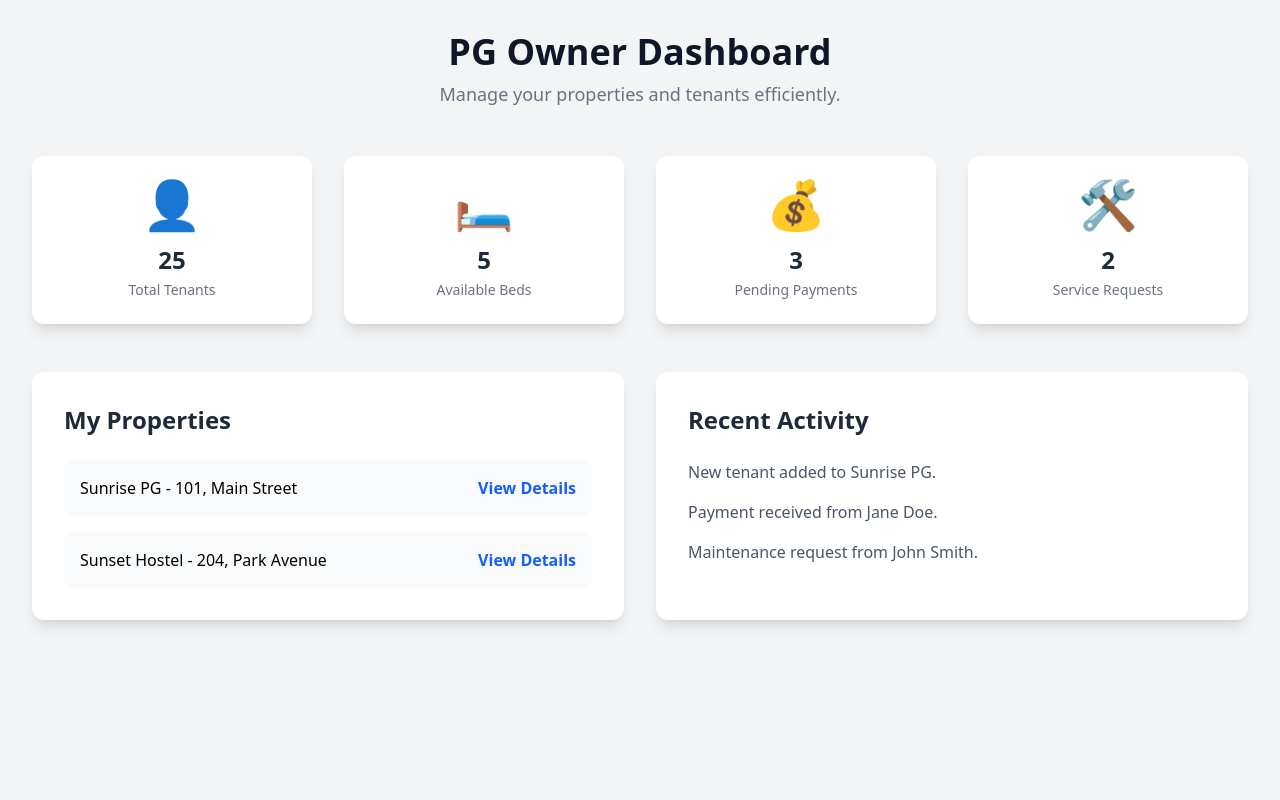
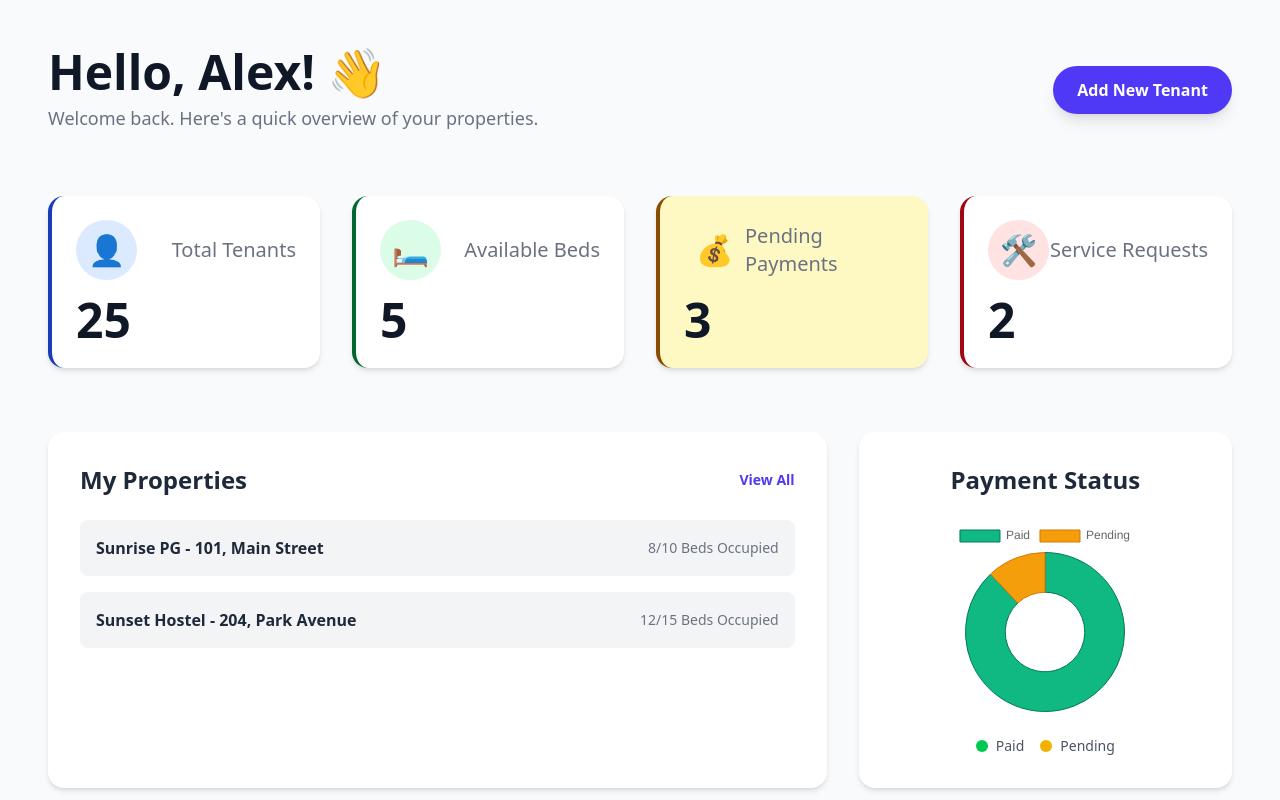
Before and after one commit to PVP-404/zip-nivasa, a React (Vite) app in the folder frontend/: page /dashboard/pgowner in a window 1280 px wide. Shown: the top 800 px of the page. Built offline with nearby package versions, Linux system fonts and the light colour scheme.

Commit message:
Updated PGOwnerDashboard and package files

```diff
--- a/frontend/package.json
+++ b/frontend/package.json
@@ -11,8 +11,10 @@
   },
   "dependencies": {
     "@tailwindcss/vite": "^4.1.11",
+    "chart.js": "^4.5.0",
     "framer-motion": "^12.23.12",
     "react": "^19.1.0",
+    "react-chartjs-2": "^5.3.0",
     "react-dom": "^19.1.0",
     "react-router-dom": "^7.7.1",
     "tailwindcss": "^4.1.11"
--- a/frontend/src/pages/dashboard/PGOwnerDashboard.jsx
+++ b/frontend/src/pages/dashboard/PGOwnerDashboard.jsx
@@ -1,75 +1,132 @@
 import React from 'react';
 import { motion } from 'framer-motion';
+import { Doughnut } from 'react-chartjs-2';
+import { Chart as ChartJS, ArcElement, Tooltip, Legend } from 'chart.js';
+
+ChartJS.register(ArcElement, Tooltip, Legend);
+
+// Mock data for the chart
+const paymentData = {
+  labels: ['Paid', 'Pending'],
+  datasets: [{
+    data: [22, 3], // Total tenants - pending payments, and pending payments
+    backgroundColor: ['#10b981', '#f59e0b'],
+    borderColor: ['#047857', '#d97706'],
+    borderWidth: 1,
+  }],
+};
 
 const stats = [
-  { title: "Total Tenants", value: 25, icon: "👤" },
-  { title: "Available Beds", value: 5, icon: "🛏️" },
-  { title: "Pending Payments", value: 3, icon: "💰" },
-  { title: "Service Requests", value: 2, icon: "🛠️" },
+  { title: "Total Tenants", value: 25, icon: "👤", color: "bg-blue-100 text-blue-800" },
+  { title: "Available Beds", value: 5, icon: "🛏️", color: "bg-green-100 text-green-800" },
+  { title: "Pending Payments", value: 3, icon: "💰", color: "bg-yellow-100 text-yellow-800" },
+  { title: "Service Requests", value: 2, icon: "🛠️", color: "bg-red-100 text-red-800" },
 ];
 
 const cardVariants = {
-  hidden: { opacity: 0, scale: 0.9 },
-  visible: { opacity: 1, scale: 1 },
+  hidden: { opacity: 0, scale: 0.9, y: 20 },
+  visible: { opacity: 1, scale: 1, y: 0 },
 };
 
 const PGOwnerDashboard = () => {
   return (
-    <div className="min-h-screen bg-gray-100 p-8">
+    <div className="min-h-screen bg-gray-50 font-sans p-8 md:p-12">
       <motion.div
-        initial={{ y: -50, opacity: 0 }}
-        animate={{ y: 0, opacity: 1 }}
-        transition={{ duration: 0.5 }}
+        initial={{ opacity: 0, y: -20 }}
+        animate={{ opacity: 1, y: 0 }}
+        transition={{ duration: 0.6 }}
       >
-        <h1 className="text-4xl font-extrabold text-gray-900 text-center mb-2">
-          PG Owner Dashboard
-        </h1>
-        <p className="text-lg text-gray-500 text-center mb-12">
-          Manage your properties and tenants efficiently.
-        </p>
+        <div className="flex justify-between items-center mb-10 md:mb-16">
+          <div className="flex flex-col">
+            <h1 className="text-4xl md:text-5xl font-extrabold text-gray-900">
+              Hello, Alex! 👋
+            </h1>
+            <p className="text-lg text-gray-500 mt-2">
+              Welcome back. Here's a quick overview of your properties.
+            </p>
+          </div>
+          <button className="hidden md:block bg-indigo-600 text-white font-semibold py-3 px-6 rounded-full shadow-lg hover:bg-indigo-700 transition duration-300">
+            Add New Tenant
+          </button>
+        </div>
       </motion.div>
 
       <motion.div
-        className="grid grid-cols-1 md:grid-cols-2 lg:grid-cols-4 gap-8 max-w-7xl mx-auto"
+        className="grid grid-cols-1 sm:grid-cols-2 lg:grid-cols-4 gap-6 md:gap-8 max-w-7xl mx-auto"
         initial="hidden"
         animate="visible"
-        variants={{
-          visible: { transition: { staggerChildren: 0.15 } }
-        }}
+        variants={{ visible: { transition: { staggerChildren: 0.1 } } }}
       >
         {stats.map((stat, index) => (
           <motion.div
             key={index}
             variants={cardVariants}
-            className="bg-white rounded-xl shadow-lg p-6 text-center hover:shadow-2xl transition-all duration-300 transform hover:-translate-y-1"
+            transition={{ duration: 0.5 }}
+            className={`bg-white rounded-2xl shadow-md p-6 border-l-4 ${stat.color} transition-all duration-300 transform hover:-translate-y-2 hover:shadow-xl`}
           >
-            <div className="text-5xl mb-4">{stat.icon}</div>
-            <h2 className="text-2xl font-bold text-gray-800 mb-1">{stat.value}</h2>
-            <p className="text-sm text-gray-500">{stat.title}</p>
+            <div className="flex items-center justify-between mb-4">
+              <div className={`p-3 rounded-full ${stat.color.split(' ')[0]}`}>
+                <span className="text-3xl">{stat.icon}</span>
+              </div>
+              <p className="text-xl font-medium text-gray-500">{stat.title}</p>
+            </div>
+            <h2 className="text-4xl md:text-5xl font-extrabold text-gray-900">{stat.value}</h2>
           </motion.div>
         ))}
       </motion.div>
 
-      <div className="mt-12 max-w-7xl mx-auto grid grid-cols-1 lg:grid-cols-2 gap-8">
-        <div className="bg-white rounded-xl shadow-lg p-8">
-          <h2 className="text-2xl font-bold text-gray-800 mb-6">My Properties</h2>
+      <div className="mt-10 md:mt-16 max-w-7xl mx-auto grid grid-cols-1 lg:grid-cols-3 gap-6 md:gap-8">
+        <div className="lg:col-span-2 bg-white rounded-2xl shadow-md p-8">
+          <div className="flex items-center justify-between mb-6">
+            <h2 className="text-2xl font-bold text-gray-800">My Properties</h2>
+            <button className="text-indigo-600 font-semibold text-sm hover:underline">
+              View All
+            </button>
+          </div>
           <ul className="space-y-4">
-            <li className="p-4 bg-gray-50 rounded-lg flex justify-between items-center">
-              <span>Sunrise PG - 101, Main Street</span>
-              <span className="text-blue-600 font-semibold">View Details</span>
+            <li className="flex justify-between items-center p-4 bg-gray-100 rounded-lg transition duration-200 hover:bg-gray-200 cursor-pointer">
+              <span className="font-semibold text-gray-800">Sunrise PG - 101, Main Street</span>
+              <span className="text-sm text-gray-500">8/10 Beds Occupied</span>
             </li>
-            <li className="p-4 bg-gray-50 rounded-lg flex justify-between items-center">
-              <span>Sunset Hostel - 204, Park Avenue</span>
-              <span className="text-blue-600 font-semibold">View Details</span>
+            <li className="flex justify-between items-center p-4 bg-gray-100 rounded-lg transition duration-200 hover:bg-gray-200 cursor-pointer">
+              <span className="font-semibold text-gray-800">Sunset Hostel - 204, Park Avenue</span>
+              <span className="text-sm text-gray-500">12/15 Beds Occupied</span>
             </li>
           </ul>
         </div>
-        <div className="bg-white rounded-xl shadow-lg p-8">
+
+        <div className="bg-white rounded-2xl shadow-md p-8 flex flex-col items-center">
+          <h2 className="text-2xl font-bold text-gray-800 mb-6">Payment Status</h2>
+          <div className="w-48 h-48 mb-6">
+            <Doughnut data={paymentData} />
+          </div>
+          <div className="flex space-x-4">
+            <div className="flex items-center">
+              <span className="w-3 h-3 bg-green-500 rounded-full mr-2"></span>
+              <span className="text-sm text-gray-600">Paid</span>
+            </div>
+            <div className="flex items-center">
+              <span className="w-3 h-3 bg-yellow-500 rounded-full mr-2"></span>
+              <span className="text-sm text-gray-600">Pending</span>
+            </div>
+          </div>
+        </div>
+
+        <div className="lg:col-span-3 bg-white rounded-2xl shadow-md p-8">
           <h2 className="text-2xl font-bold text-gray-800 mb-6">Recent Activity</h2>
-          <ul className="space-y-4 text-gray-600">
-            <li>New tenant added to Sunrise PG.</li>
-            <li>Payment received from Jane Doe.</li>
-            <li>Maintenance request from John Smith.</li>
+          <ul className="space-y-4 text-gray-600 text-sm">
+            <li className="flex items-center p-3 rounded-lg bg-gray-100 transition duration-200 hover:bg-gray-200">
+              <div className="w-2 h-2 bg-blue-500 rounded-full mr-4"></div>
+              <span><strong className="font-semibold">New Tenant Added:</strong> A new tenant was added to Sunrise PG.</span>
+            </li>
+            <li className="flex items-center p-3 rounded-lg bg-gray-100 transition duration-200 hover:bg-gray-200">
+              <div className="w-2 h-2 bg-green-500 rounded-full mr-4"></div>
+              <span><strong className="font-semibold">Payment Received:</strong> Payment received from Jane Doe for July rent.</span>
+            </li>
+            <li className="flex items-center p-3 rounded-lg bg-gray-100 transition duration-200 hover:bg-gray-200">
+              <div className="w-2 h-2 bg-red-500 rounded-full mr-4"></div>
+              <span><strong className="font-semibold">Service Request:</strong> Maintenance request from John Smith for a leaky faucet.</span>
+            </li>
           </ul>
         </div>
       </div>
```
Also changed, not shown: 1 other file (tests, documents, lock files or other folders).
